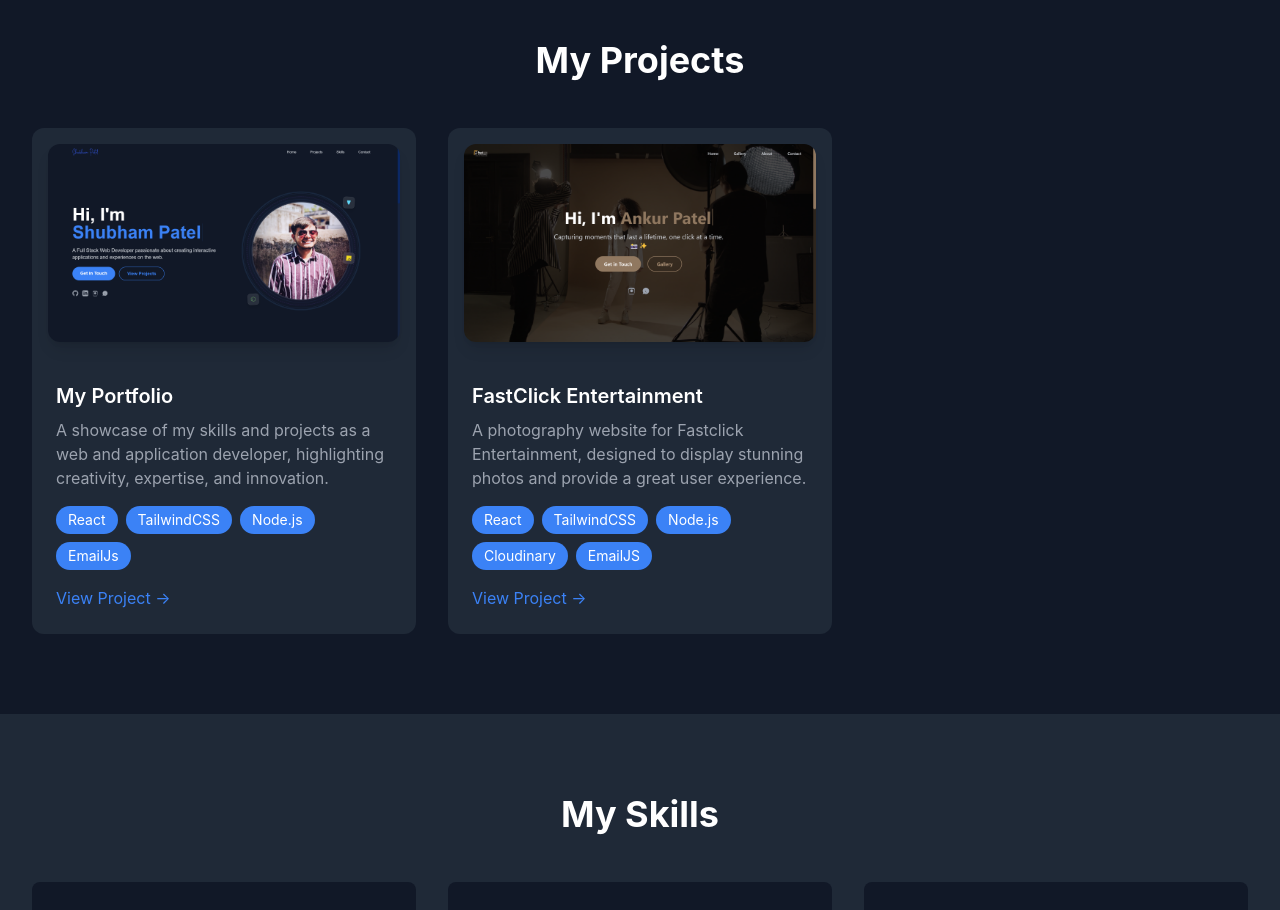
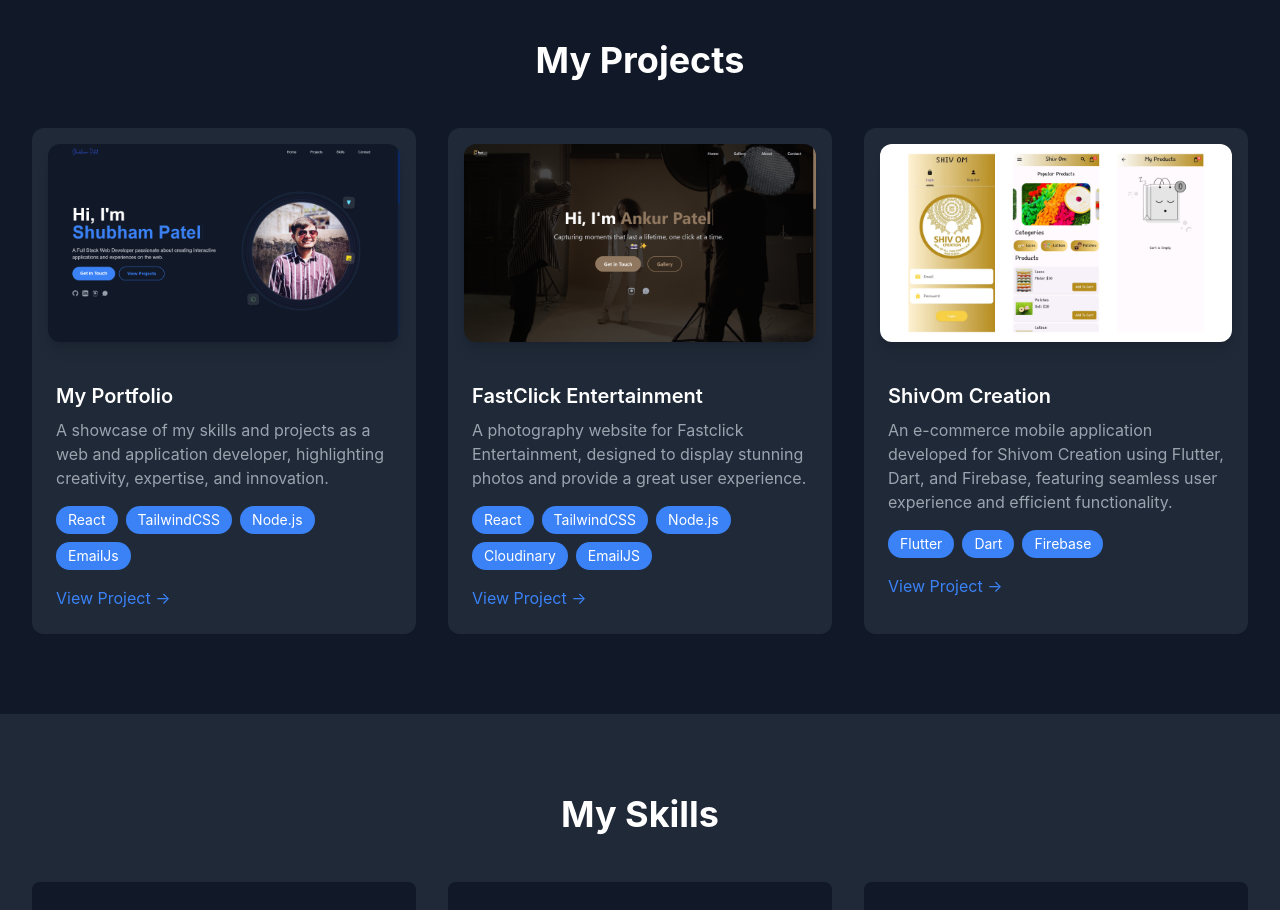
Before and after one commit to shubham142002/portfolio, a React (Vite) app: page / in a window 1280 px wide. Shown: the part 840-1750 px from the top of the page. Built offline with nearby package versions, Linux system fonts and the light colour scheme.

Commit message:
Add ShivOm project to Projects component and include associated image

```diff
--- a/src/components/Projects.jsx
+++ b/src/components/Projects.jsx
@@ -2,6 +2,7 @@ import { motion, useAnimation } from 'framer-motion';
 import { useState, useEffect } from 'react';
 import myportfolio from '../assets/myportfolio.png';
 import fastclick from '../assets/fastclick.png';
+import shivom from '../assets/shivom.png';
 
 const projects = [
   {
@@ -17,6 +18,13 @@ const projects = [
     image: fastclick,
     tech: ["React", "TailwindCSS", "Node.js", "Cloudinary", "EmailJS"],
     link: "https://fast-click.vercel.app/"
+  },
+  {
+    title: "ShivOm Creation",
+    description: "An e-commerce mobile application developed for Shivom Creation using Flutter, Dart, and Firebase, featuring seamless user experience and efficient functionality.",
+    image: shivom,
+    tech: ["Flutter", "Dart", "Firebase"],
+    // link: ""
   },
   // Add more projects as needed
 ];
```
Also changed, not shown: src/assets/shivom.png (added).
